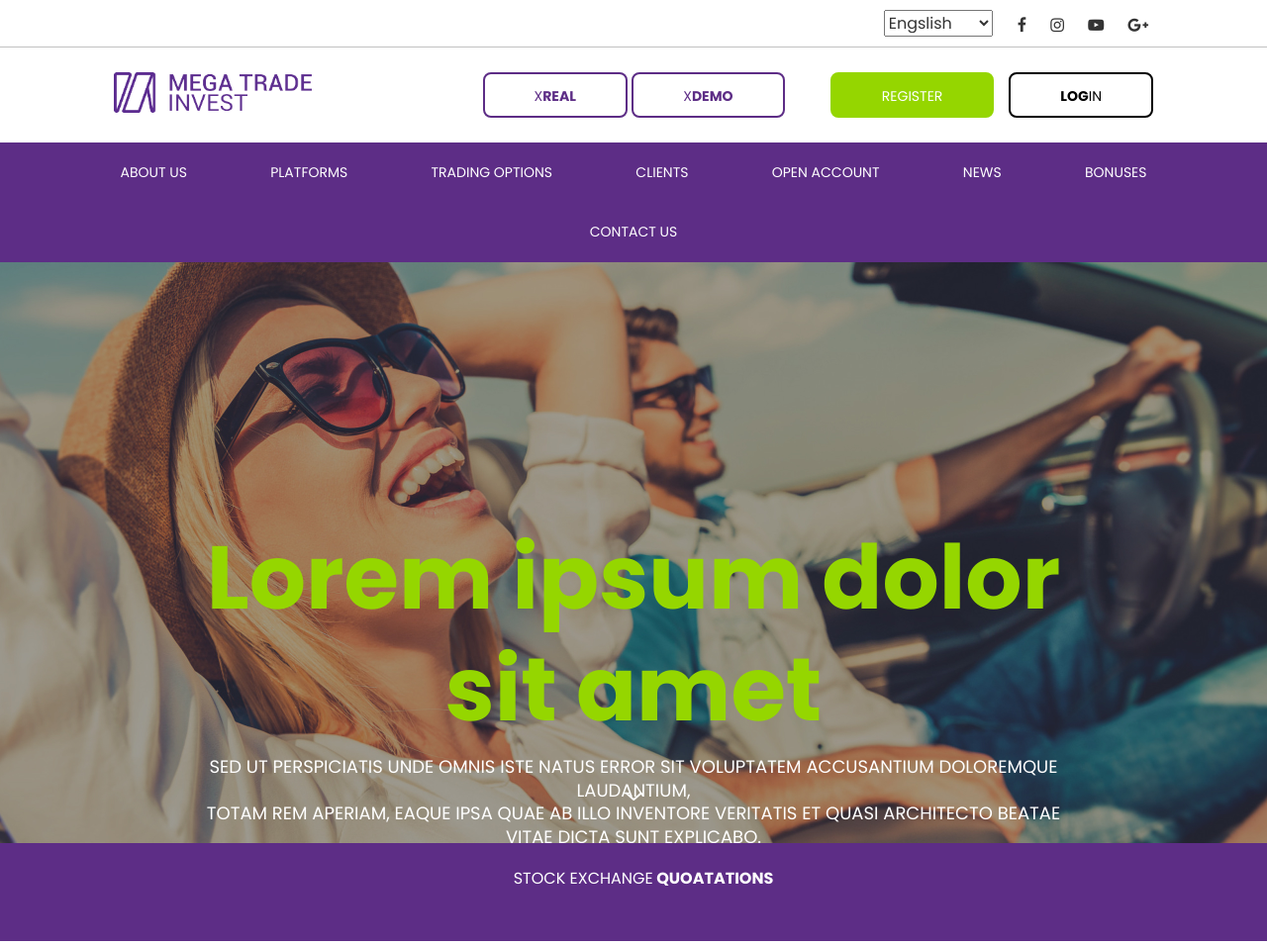
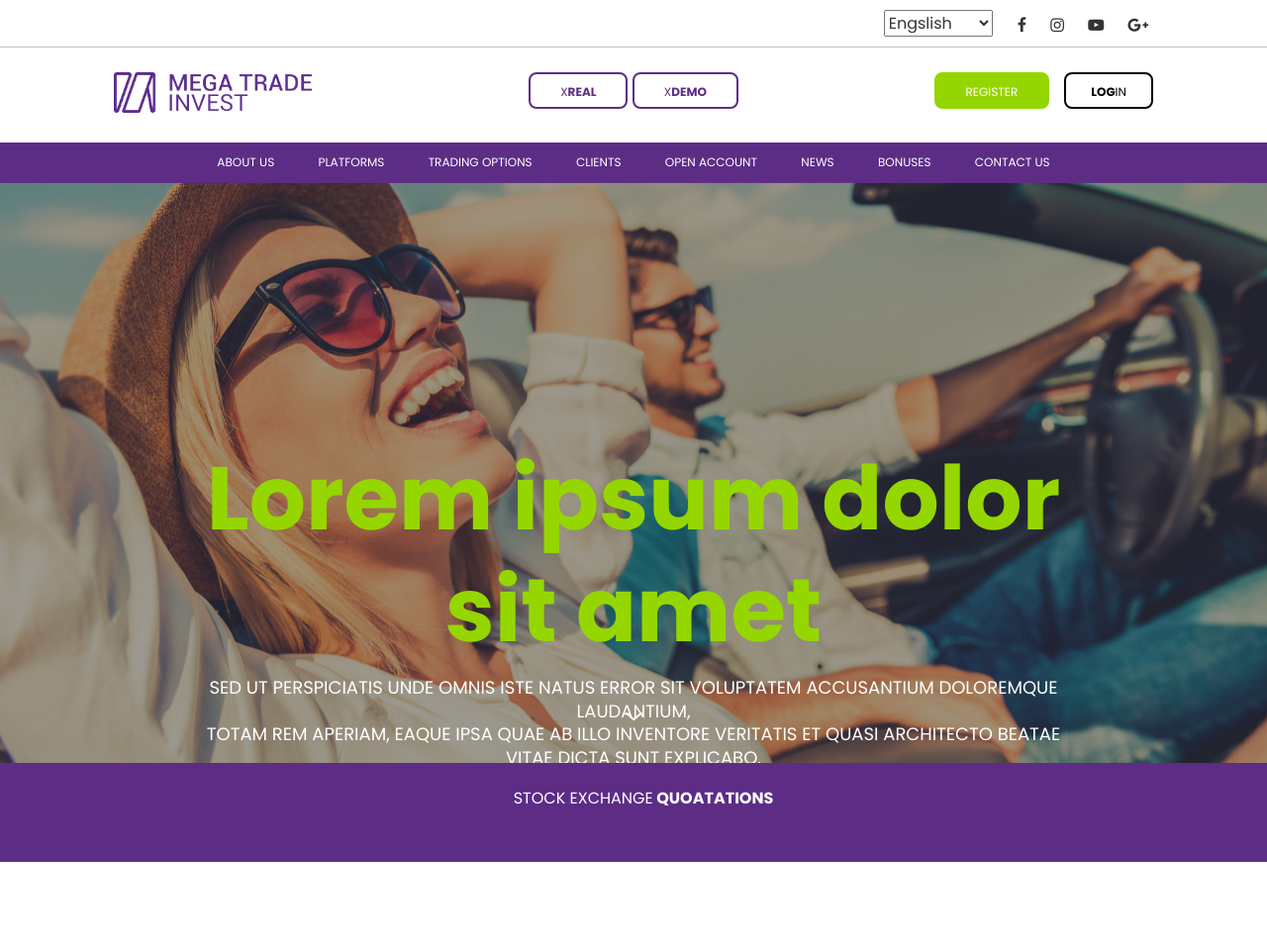
Before and after one commit to AlexandruAmugea/megatrade-invest, a website: page views/index.html in a window 1280 px wide. Shown: the top 956 px of the page at 99% size. Drawn offline with nearby package versions, Linux system fonts and the light colour scheme; files that its build step writes are made by us from their sources; files whose address does not match are found by name.

Commit message:
Responsive changes

```diff
--- a/public/css/buttons.css
+++ b/public/css/buttons.css
@@ -115,6 +115,49 @@
     border-radius: 7px;
 }
 
+@media screen and (max-width: 1280px) {
+    .btn-login {
+        padding: 9px 25px 7px 25px;
+        font-size:12px;
+    }
+
+    .footer-buttons {
+        text-align: center;
+        margin-top: 10px;
+    }
+
+    .subscriber .footer-btn {
+        margin-top: 10px;
+    }
+
+    .btn-trading-type {
+        padding: 9px 30px 7px 30px;
+        font-size: 12px;
+    }
+
+    .btn-register {
+        padding: 9px 30px 7px 30px;
+        font-size: 12px;
+        text-transform: uppercase;
+    }
+}
+
+@media screen and (max-width: 1024px) {
+    .btn-login {
+        padding: 10px 20px;
+        font-size:14px;
+    }
+
+    .footer-buttons {
+        text-align: center;
+        margin-top: 10px;
+    }
+
+    .subscriber .footer-btn {
+        margin-top: 10px;
+    }
+}
+
 @media screen and (max-width: 768px) {
     .btn-login {
         padding: 10px 20px;
--- a/public/css/main-menu.css
+++ b/public/css/main-menu.css
@@ -53,6 +53,17 @@
     background: url("../images/menu-arrow.png") center top no-repeat;
 }
 
+@media screen and (max-width: 1280px){
+    .navbar-nav>li>a {
+        font-size:12px;
+        padding: 10px 20px;
+    }
+
+    .navbar {
+        min-height: 0;
+    }
+}
+
 @media screen and (max-width: 768px){
     .navbar-default {
         padding: 0px;
```
